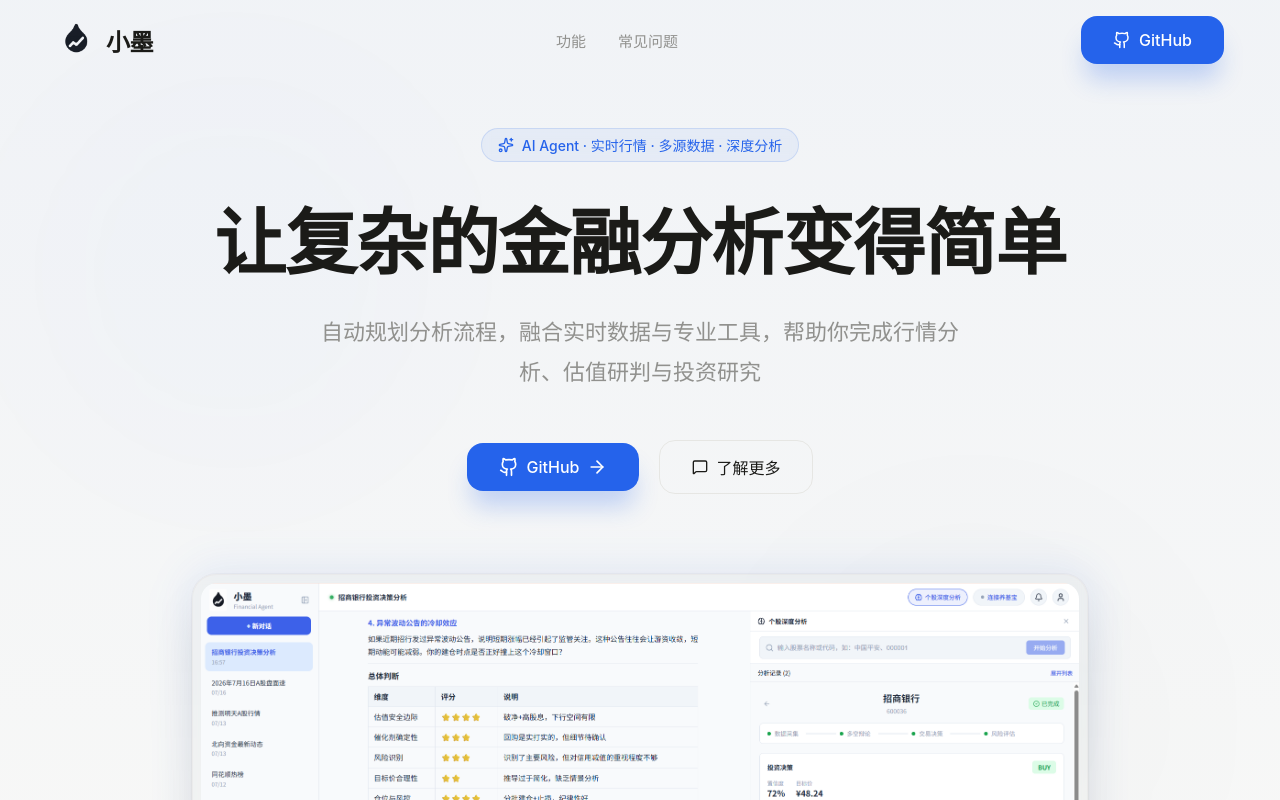
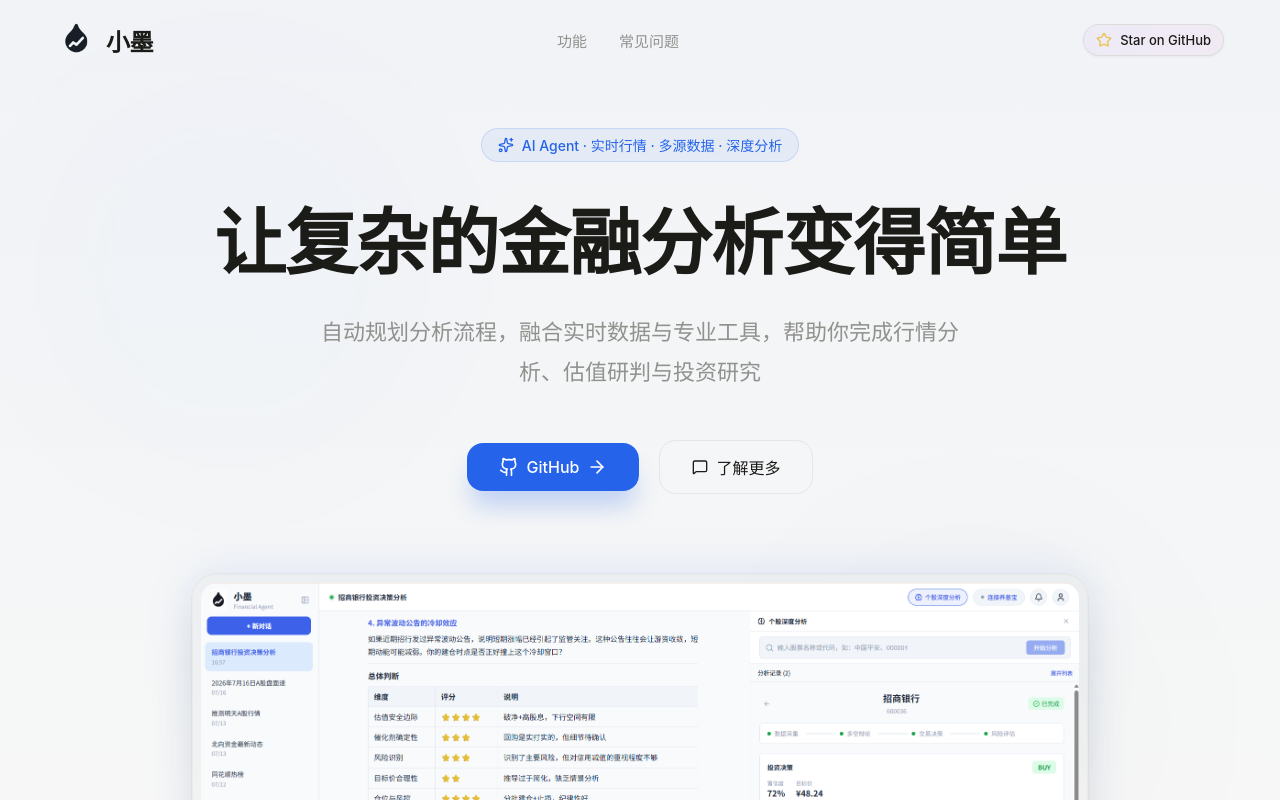
Before and after one commit to liukai-code/xiaomo-portal, a Vue app: page / in a window 1280 px wide. Shown: the top 800 px of the page. Built offline with nearby package versions, Linux system fonts and the light colour scheme; no server answers.

Commit message:
feat: replace GitHub button with Star on GitHub component
New GitHubStars component fetches real star count from GitHub API,
features animated gradient background, rotating star icon, and
pill-shaped design matching magic-resume project style.

Co-Authored-By: Claude Opus 4.7 <noreply@anthropic.com>

```diff
--- /dev/null
+++ b/src/components/portal/GitHubStars.vue
@@ -0,0 +1,147 @@
+<script setup lang="ts">
+import { ref, onMounted } from 'vue'
+import { Star } from 'lucide-vue-next'
+
+const REPO_URL = 'https://github.com/liukai-code/xiaomo-investment-agent'
+const API_URL = 'https://api.github.com/repos/liukai-code/xiaomo-investment-agent'
+
+const stars = ref<number | null>(null)
+const isHovered = ref(false)
+
+onMounted(async () => {
+  try {
+    const res = await fetch(API_URL)
+    const data = await res.json()
+    stars.value = data.stargazers_count
+  } catch (error) {
+    console.error('Error fetching GitHub stars:', error)
+  }
+})
+</script>
+
+<template>
+  <a
+    :href="REPO_URL"
+    target="_blank"
+    rel="noopener noreferrer"
+    class="github-stars-btn"
+    :class="{ hovered: isHovered }"
+    @mouseenter="isHovered = true"
+    @mouseleave="isHovered = false"
+  >
+    <!-- Gradient background -->
+    <div class="github-stars-gradient" />
+
+    <!-- Star icon -->
+    <div class="github-stars-icon">
+      <Star
+        :size="16"
+        :fill="isHovered ? 'currentColor' : 'none'"
+      />
+    </div>
+
+    <!-- Text -->
+    <span class="github-stars-text">Star on GitHub</span>
+
+    <!-- Separator + Count -->
+    <template v-if="stars !== null">
+      <span class="github-stars-separator" />
+      <span class="github-stars-count">{{ stars?.toLocaleString() }}</span>
+    </template>
+  </a>
+</template>
+
+<style scoped>
+.github-stars-btn {
+  position: relative;
+  display: inline-flex;
+  align-items: center;
+  gap: 8px;
+  height: 32px;
+  padding: 0 12px;
+  border-radius: 9999px;
+  background: rgba(249, 249, 247, 0.5);
+  backdrop-filter: blur(12px);
+  -webkit-backdrop-filter: blur(12px);
+  border: 1px solid rgba(0, 0, 0, 0.1);
+  cursor: pointer;
+  user-select: none;
+  overflow: hidden;
+  text-decoration: none;
+  transition: all 0.3s cubic-bezier(0.34, 1.56, 0.64, 1);
+  box-shadow: 0 1px 3px rgba(0, 0, 0, 0.05);
+}
+
+.github-stars-btn:hover {
+  border-color: rgba(0, 0, 0, 0.2);
+  box-shadow: 0 4px 12px rgba(0, 0, 0, 0.1);
+  transform: scale(1.02);
+}
+
+.github-stars-btn:active {
+  transform: scale(0.98);
+}
+
+.github-stars-gradient {
+  position: absolute;
+  inset: 0;
+  background: linear-gradient(90deg, rgba(139, 92, 246, 0.08), rgba(236, 72, 153, 0.08), rgba(6, 182, 212, 0.08));
+  background-size: 400% 100%;
+  animation: gradient-x 15s ease infinite;
+  transition: opacity 0.5s;
+}
+
+.github-stars-btn:hover .github-stars-gradient {
+  background: linear-gradient(90deg, rgba(139, 92, 246, 0.15), rgba(236, 72, 153, 0.15), rgba(6, 182, 212, 0.15));
+  background-size: 400% 100%;
+}
+
+.github-stars-icon {
+  position: relative;
+  z-index: 1;
+  display: flex;
+  align-items: center;
+  color: rgba(234, 179, 8, 0.7);
+  transition: all 0.3s;
+}
+
+.github-stars-btn:hover .github-stars-icon {
+  color: rgba(234, 179, 8, 1);
+  transform: rotate(180deg);
+}
+
+.github-stars-text {
+  position: relative;
+  z-index: 1;
+  font-size: 13px;
+  font-weight: 500;
+  color: var(--portal-text);
+}
+
+.github-stars-separator {
+  position: relative;
+  z-index: 1;
+  width: 1px;
+  height: 12px;
+  background: rgba(0, 0, 0, 0.15);
+  transition: background 0.3s;
+}
+
+.github-stars-btn:hover .github-stars-separator {
+  background: rgba(0, 0, 0, 0.25);
+}
+
+.github-stars-count {
+  position: relative;
+  z-index: 1;
+  font-size: 13px;
+  font-variant-numeric: tabular-nums;
+  color: var(--portal-text);
+}
+
+@keyframes gradient-x {
+  0% { background-position: 0% 50%; }
+  50% { background-position: 100% 50%; }
+  100% { background-position: 0% 50%; }
+}
+</style>
--- a/src/components/portal/PortalHeader.vue
+++ b/src/components/portal/PortalHeader.vue
@@ -2,6 +2,7 @@
 import { ref, onMounted, onUnmounted } from 'vue'
 import { useRouter } from 'vue-router'
 import { Menu, X, Github } from 'lucide-vue-next'
+import GitHubStars from './GitHubStars.vue'
 
 const router = useRouter()
 const isScrolled = ref(false)
@@ -34,10 +35,7 @@ onUnmounted(() => window.removeEventListener('scroll', onScroll))
       </nav>
 
       <div class="portal-header-actions portal-hide-mobile">
-        <a href="https://github.com/liukai-code/xiaomo-investment-agent" target="_blank" class="portal-btn-primary">
-          <Github :size="18" />
-          <span>GitHub</span>
-        </a>
+        <GitHubStars />
       </div>
 
       <button
@@ -54,10 +52,7 @@ onUnmounted(() => window.removeEventListener('scroll', onScroll))
       <div v-if="isMobileMenuOpen" class="portal-mobile-menu portal-show-mobile">
         <a href="#features" @click="isMobileMenuOpen = false">功能</a>
         <a href="#faq" @click="isMobileMenuOpen = false">常见问题</a>
-        <a href="https://github.com/liukai-code/xiaomo-investment-agent" target="_blank" class="portal-btn-primary" style="width: 100%">
-          <Github :size="18" />
-          <span>GitHub</span>
-        </a>
+        <GitHubStars />
       </div>
     </Transition>
   </header>
```
